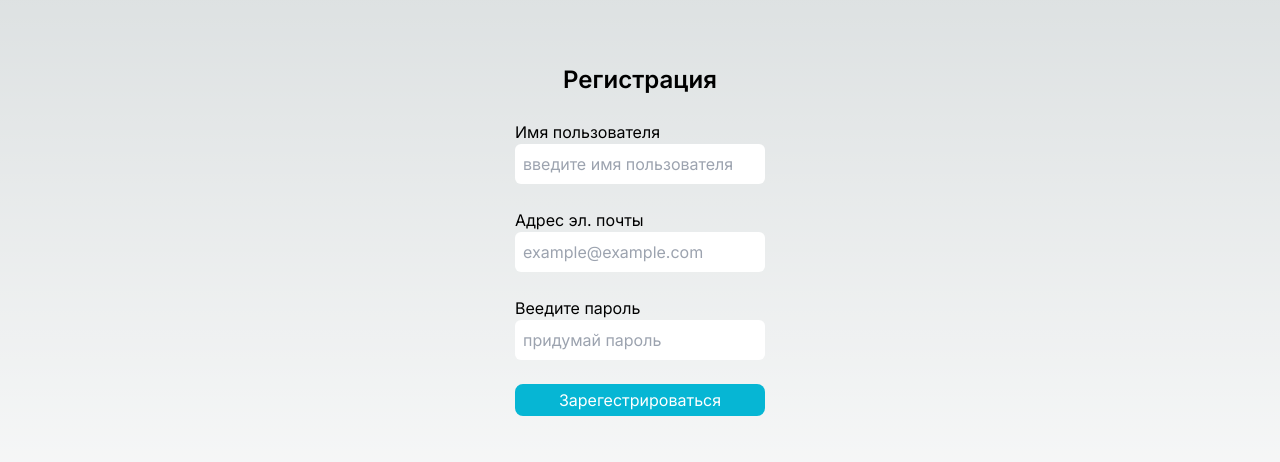
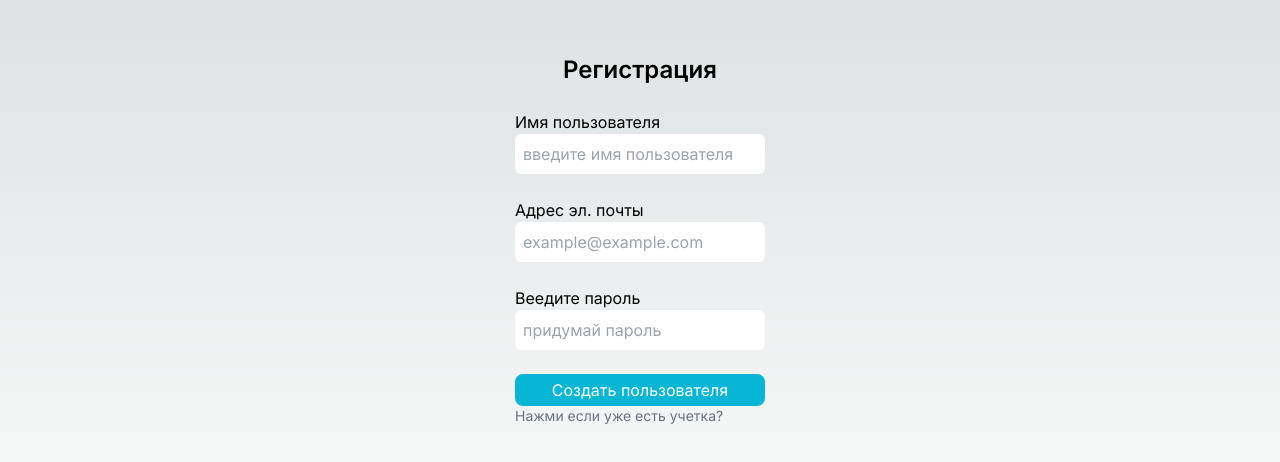
Before and after one commit to MikeSaburov/Nextjs_Full_stack_course, a Next.js app: page /signup in a window 1280 px wide. Shown: the part 148-610 px from the top of the page. Built offline with nearby package versions, Linux system fonts and the light colour scheme.

Commit message:
добавить линк на страницу входа

```diff
--- a/src/app/signup/page.tsx
+++ b/src/app/signup/page.tsx
@@ -56,8 +56,14 @@ export default function SignupPage() {
           onClick={onSignup}
           className="py-1  bg-cyan-500 hover:bg-cyan-600 rounded-lg text-white"
         >
-          Зарегестрироваться
+          Создать пользователя
         </button>
+        <Link
+          href={'/login'}
+          className="text-sm text-gray-500 hover:text-gray-800"
+        >
+          Нажми если уже есть учетка?
+        </Link>
         <br />
       </div>
     </div>
```
